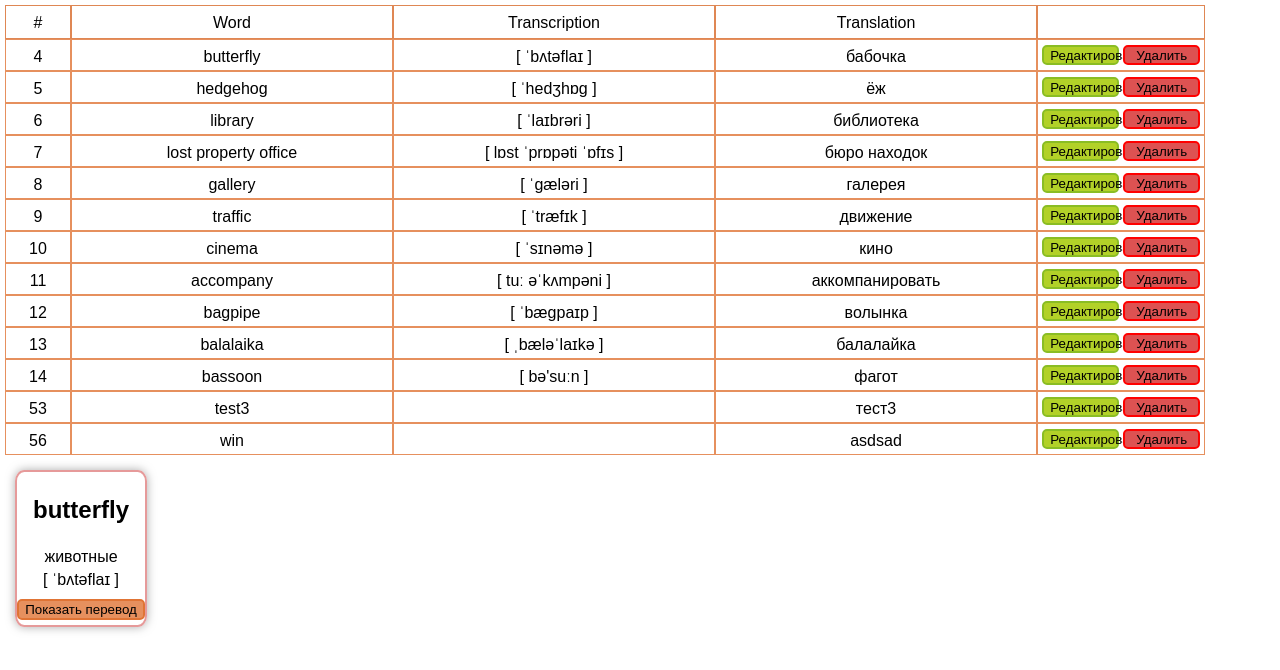
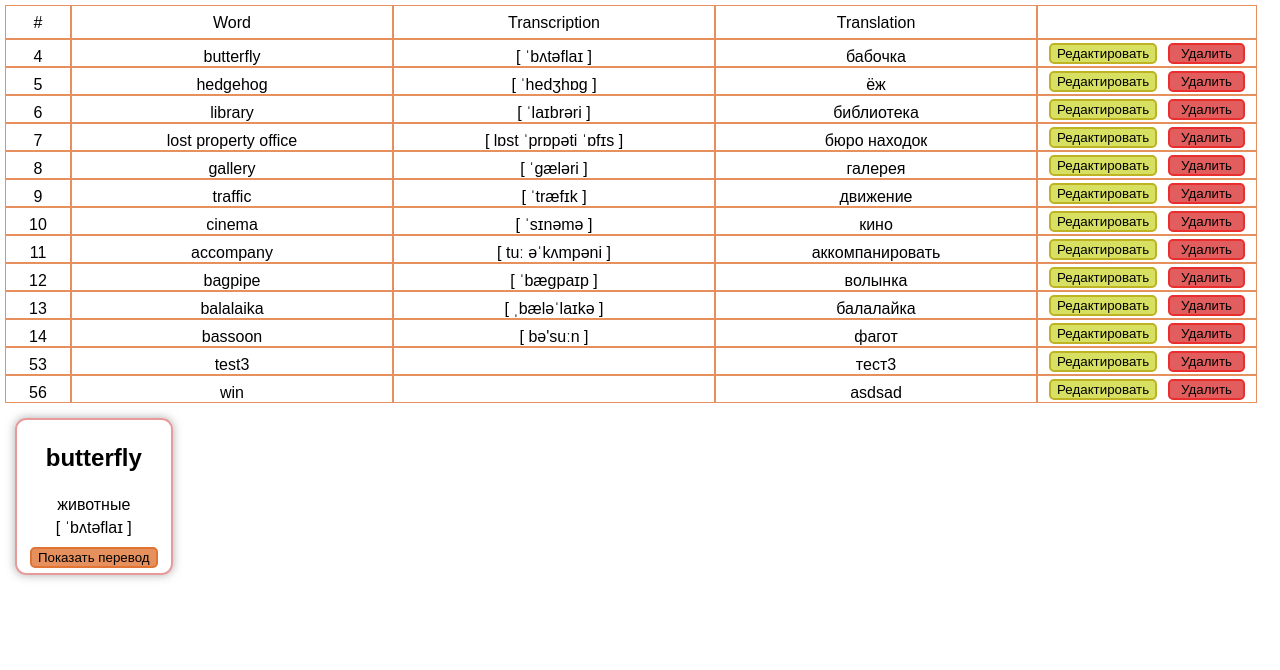
Before and after one commit to AnnaChernopyatova/language-learning-app, a React (Create React App) app: page / in a window 1280 px wide. Shown: the top 670 px of the page. Built offline with nearby package versions, Linux system fonts and the light colour scheme; a web font is replaced by a local one.

Commit message:
work with States

```diff
--- a/src/components/card.jsx
+++ b/src/components/card.jsx
@@ -1,7 +1,15 @@
-import React from 'react';
+import React, {useState} from 'react';
 import styles from './styles/card.css';
 
 function Card(props){
+    const [showButton, setShowButton] = useState(props.showButton || true);
+    const [showTranslation, setShowTranslation] = useState(props.showTranslation || false);
+
+    const handleChange = () =>{
+        setShowButton(!showButton);
+        setShowTranslation(!showTranslation);
+    }
+
     return(
         <div className='card'>
             {console.log(props)}
@@ -12,9 +20,16 @@ function Card(props){
             <div className='card_transcription'>
                 {props.words.words[0].transcription}
             </div>
-            <button className='card_button'>
+            {showButton &&
+            <button className='card_button' onClick={handleChange}>
                 Показать перевод
             </button>
+            }
+            {showTranslation&&
+            <div className='card_translation'>
+                {props.words.words[0].russian}
+            </div>
+            }
         </div>
     )
 }
--- a/src/components/changeWord.jsx
+++ b/src/components/changeWord.jsx
@@ -1,14 +1,29 @@
-import React from 'react';
+import React, {useState} from 'react';
 import styles from './styles/changeWord.css';
 
-function ChangeWord (){
-    <div>
-        <input type='text' id='wordChageInput'/>
-        <input type='text' id='transcriptionChangeInput'/>
-        <input type='text' id='translationChangeInput'/>
-        <button>Сохранить</button>
-        <button>Отменить</button>
+function ChangeWord (props){
+    const [wordEditable, editWord] = useState(props.word);
+    const [transcriptionEditable, editTranscription] = useState(props.transcription);
+    const [translationEditable, editTranslation] = useState(props.translation);
+
+return(
+<div className='wordLine'>
+    <div className=' wordLine_word'>
+        <input className='wordChangeInput' type='text' id='wordChageInput' value={wordEditable}/>
     </div>
+    <div className='wordLine_transcription'>
+        <input className='wordChangeInput' type='text' id='transcriptionChangeInput' value={transcriptionEditable}/>
+    </div>
+    <div className='wordLine_translation'>
+        <input className='wordChangeInput' type='text' id='translationChangeInput' value={translationEditable} />
+    </div>
+    <div className='wordLine_empty'>
+        <button className='button button__save'>Сохранить</button>
+        <button className='button button__delete' onClick={props.handleChange}>Отменить</button>
+    </div>
+
+</div>
+)
 }
 
 export default ChangeWord;
--- a/src/components/styles/card.css
+++ b/src/components/styles/card.css
@@ -1,7 +1,7 @@
 @import url(https://allfont.ru/allfont.css?fonts=ubuntu);
 .card {
   margin: 15px;
-  width: 10vw;
+  width: 12vw;
   height: auto;
   font-family: "Ubuntu", arial;
   font-size: 1em;
@@ -31,4 +31,8 @@
 .card_button:hover {
   cursor: pointer;
 }
+
+.card_translation {
+  margin-bottom: 5px;
+}
 /*# sourceMappingURL=card.css.map */
--- a/src/components/styles/card.scss
+++ b/src/components/styles/card.scss
@@ -2,7 +2,7 @@
 
 .card{
     margin: 15px;
-    width: 10vw;
+    width: 12vw;
     height: auto;
     font-family: $fontFamily;
     font-size: $fontSizeReg ;
@@ -31,3 +31,7 @@
         cursor: pointer;
     }
 }
+
+.card_translation{
+    margin-bottom: 5px;
+}
--- a/src/components/styles/vars.scss
+++ b/src/components/styles/vars.scss
@@ -3,6 +3,7 @@
 $white: #fff;
 $lightPink: rgb(230, 154, 154);
 $peach: rgb(230, 144, 94);
+$lightYellow: rgba(239, 241, 115, 0.753);
 
 $fontFamily: 'Ubuntu', arial;
 $fontSizeReg: 1em;
--- a/src/components/styles/wordTable.css
+++ b/src/components/styles/wordTable.css
@@ -14,7 +14,7 @@
   padding-top: 1vh;
   font-family: "Ubuntu", arial;
   font-size: 1em;
-  border: 1px solid #df8754;
+  border: 1px solid #e6905e;
 }
 
 .wordTable_header__num {
@@ -35,6 +35,6 @@
 }
 
 .wordtable_header__empty {
-  width: 13vw;
+  width: 17vw;
 }
 /*# sourceMappingURL=wordTable.css.map */
--- a/src/components/styles/wordTable.scss
+++ b/src/components/styles/wordTable.scss
@@ -33,5 +33,5 @@
 }
 
 .wordtable_header__empty{
-    width: 13vw;
+    width: 17vw;
 }
--- a/src/components/styles/wordType.css
+++ b/src/components/styles/wordType.css
@@ -2,13 +2,17 @@
 .line {
   margin: 0%;
   margin-left: 5px;
-  height: 4vh;
+  height: auto;
   text-align: center;
   font-family: "Ubuntu", arial;
   font-size: 1em;
   display: -webkit-box;
   display: -ms-flexbox;
   display: flex;
+}
+
+.line:hover {
+  background-color: rgba(239, 241, 115, 0.753);
 }
 
 .wordLine {
@@ -42,7 +46,7 @@
 }
 
 .wordLine_empty {
-  width: 13vw;
+  width: 17vw;
   border: 1px solid #e6905e;
   display: -webkit-box;
   display: -ms-flexbox;
@@ -57,7 +61,7 @@
 
 .button {
   width: 6vw;
-  height: 2.5vh;
+  height: 2.8h;
   font-family: "Ubuntu", arial;
 }
 
@@ -65,15 +69,27 @@
   cursor: pointer;
 }
 
-.button_change {
+.button__change {
+  width: 8.5vw;
+  background-color: #d8e061;
+  border: 2px solid #bdb324;
+  border-radius: 5px;
+}
+
+.button__delete {
+  background-color: #e25e5e;
+  border: 2px solid #e92e2e;
+  border-radius: 5px;
+}
+
+.button__save {
+  width: 8vw;
   background-color: #b2d128;
   border: 2px solid #8abd24;
   border-radius: 5px;
 }
 
-.button_delete {
-  background-color: #dd5252;
-  border: 2px solid red;
-  border-radius: 5px;
+.wordChangeInput {
+  width: 23vw;
 }
 /*# sourceMappingURL=wordType.css.map */
--- a/src/components/styles/wordType.scss
+++ b/src/components/styles/wordType.scss
@@ -3,11 +3,15 @@
 .line{
     margin: 0%;
     margin-left: 5px;
-    height: 4vh;
+    height: auto;
     text-align: center;
     font-family: $fontFamily;
     font-size: $fontSizeReg;
     display: flex;
+
+    &:hover{
+        background-color: $lightYellow;
+    }
 }
 
 .wordLine{
@@ -39,7 +43,7 @@
 }
 
 .wordLine_empty{
-    width: 13vw;
+    width: 17vw;
     border: 1px solid $peach;
     display: flex;
     justify-content: space-evenly;
@@ -48,7 +52,7 @@
 
 .button{
     width: 6vw;
-    height: 2.5vh;
+    height: 2.8h;
     font-family: $fontFamily;
 
     &:hover{
@@ -56,14 +60,26 @@
     }
 }
 
-.button_change{
+.button__change{
+    width: 8.5vw;
+    background-color: rgb(216, 224, 97);
+    border: 2px solid rgb(189, 179, 36);
+    border-radius: 5px;
+}
+
+.button__delete{
+    background-color: rgb(226, 94, 94);
+    border: 2px solid rgb(233, 46, 46);
+    border-radius: 5px;
+}
+
+.button__save{
+    width: 8vw;
     background-color: rgb(178, 209, 40);
     border: 2px solid rgb(138, 189, 36);
     border-radius: 5px;
 }
 
-.button_delete{
-    background-color: rgb(221, 82, 82);
-    border: 2px solid red;
-    border-radius: 5px;
+.wordChangeInput{
+    width: 23vw;
 }
--- a/src/components/wordType.jsx
+++ b/src/components/wordType.jsx
@@ -1,16 +1,21 @@
-import React from 'react';
+import React, {useState} from 'react';
 import ChangeWord from './changeWord';
 import styles from './styles/wordType.css';
 
 
 function WordType (props){
+    const [change, setChange] = useState(false);
+
+    const handleChange = () =>{
+        setChange(!change);
+    }
     return(
         <div className='line'>
             <div className='wordline_Number'>
                 {props.number}
             </div>
-            {props.change
-                ? <ChangeWord></ChangeWord>
+            {change
+                ? <ChangeWord handleChange={handleChange} props={props}></ChangeWord>
                 :<div className='wordLine'>
                     <div className=' wordLine_word'>
                         {props.word}
@@ -21,15 +26,15 @@ function WordType (props){
                     <div className='wordLine_translation'>
                         {props.translation}
                     </div>
-                </div>}
                 <div className='wordLine_empty'>
-                    <button className='button button_change'>
+                    <button className='button button__change' onClick={handleChange}>
                         Редактировать
                     </button>
-                    <button className='button button_delete'>
+                    <button className='button button__delete'>
                         Удалить
                     </button>
                 </div>
+                </div>}
         </div>
     )
 }
```
Also changed, not shown: 2 other files (tests, documents, lock files or other folders).
